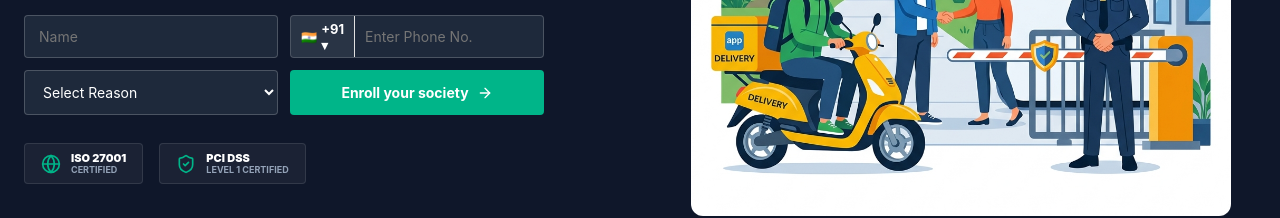
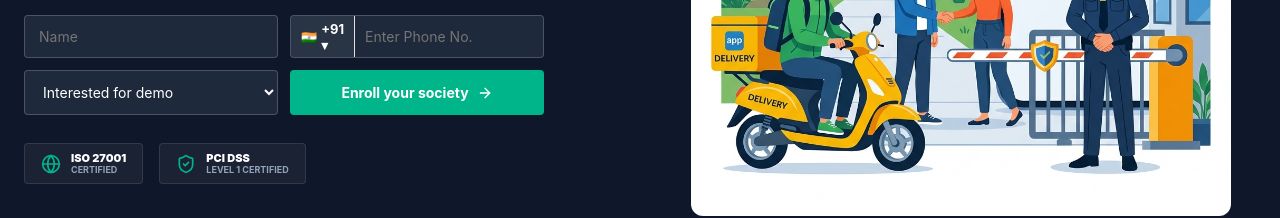
Before and after one commit to faisalhasan00/GateLink, a React (Vite) app in the folder Application/admin_panel/: page / in a window 1280 px wide. Shown: the part 434-652 px from the top of the page. Built offline with nearby package versions, Linux system fonts and the light colour scheme; no server answers.

Commit message:
Update Quick Enrollment Form select reason dropdown to 2 options: Interested for demo and Existing user of HomeHniHood

```diff
--- a/Application/admin_panel/src/pages/landing/HeroSection.jsx
+++ b/Application/admin_panel/src/pages/landing/HeroSection.jsx
@@ -22,7 +22,7 @@ export default function HeroSection({ onOpenDemo }) {
   const [formData, setFormData] = useState({
     name: '',
     phone: '',
-    reason: 'Society Enrollment'
+    reason: 'Interested for demo'
   });
 
   const [submitting, setSubmitting] = useState(false);
@@ -169,11 +169,8 @@ export default function HeroSection({ onOpenDemo }) {
                     outline: 'none'
                   }}
                 >
-                  <option value="Society Enrollment">Select Reason</option>
-                  <option value="Society Enrollment">Society Enrollment</option>
-                  <option value="Book Product Demo">Book Product Demo</option>
-                  <option value="Guard App Installation">Guard App Installation</option>
-                  <option value="Society Accounting Setup">Society Accounting Setup</option>
+                  <option value="Interested for demo">Interested for demo</option>
+                  <option value="Existing user of HomeHniHood">Existing user of HomeHniHood</option>
                 </select>
 
                 <button
```
